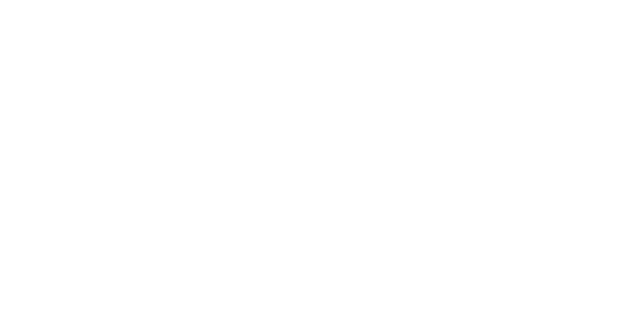
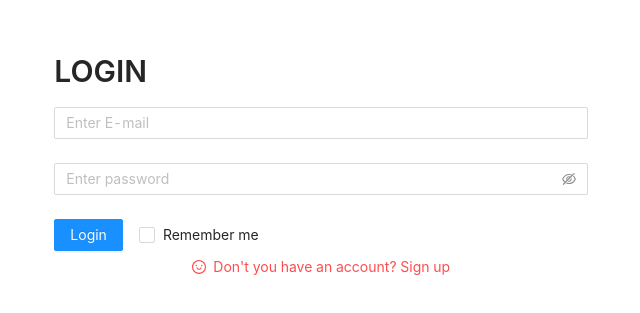
Before and after one commit to dev-jaesim/youtube-clone, a React (Create React App) app in the folder client/: page /login in a window 1280 px wide. Shown: the part 253-566 px from the top of the page, without its empty margins (319-959 px from the left). Built offline with nearby package versions, Linux system fonts and the light colour scheme.

Commit message:
ADD: Client side login page

```diff
--- a/client/package.json
+++ b/client/package.json
@@ -1,11 +1,13 @@
 {
   "name": "client",
+  "proxy": "http://127.0.0.1:5000",
   "version": "0.1.0",
   "private": true,
   "dependencies": {
     "@testing-library/jest-dom": "^4.2.4",
     "@testing-library/react": "^9.3.2",
     "@testing-library/user-event": "^7.1.2",
+    "antd": "^4.3.0",
     "axios": "^0.19.2",
     "react": "^16.13.1",
     "react-dom": "^16.13.1",
--- a/client/src/App.js
+++ b/client/src/App.js
@@ -1,6 +1,7 @@
 import React, { Suspense } from "react";
 import { Route, Switch } from "react-router-dom";
 import LandingPage from "./components/views/LandingPage/LandingPage";
+import LoginPage from "./components/views/LoginPage/LoginPage";
 import TestPage from "./components/views/TestPage/TestPage";
 
 function App() {
@@ -8,6 +9,7 @@
     <Suspense fallback={<div>Loading...</div>}>
       <Switch>
         <Route exact path="/" component={LandingPage} />
+        <Route exact path="/login" component={LoginPage} />
         <Route exact path="/test" component={TestPage} />
       </Switch>
     </Suspense>
--- a/client/src/_actions/types.js
+++ b/client/src/_actions/types.js
@@ -2,3 +2,4 @@
 export const REGISTER_USER = "register_user";
 export const AUTH_USER = "auth_user";
 export const LOGOUT_USER = "logout_user";
+export const TEST = "test";
--- a/client/src/_actions/user_actions.js
+++ b/client/src/_actions/user_actions.js
@@ -1,6 +1,23 @@
 import axios from "axios";
-import { LOGIN_USER, REGISTER_USER, AUTH_USER, LOGOUT_USER } from "./types";
+import {
+  LOGIN_USER,
+  REGISTER_USER,
+  AUTH_USER,
+  LOGOUT_USER,
+  TEST,
+} from "./types";
 import { USER_SERVER } from "../components/Config.js";
+
+export function test() {
+  const request = axios
+    .get(`${USER_SERVER}/test`)
+    .then((response) => response.data);
+
+  return {
+    type: TEST,
+    payload: request,
+  };
+}
 
 export function registerUser(dataToSubmit) {
   const request = axios
--- a/client/src/_reducers/user_reducer.js
+++ b/client/src/_reducers/user_reducer.js
@@ -3,6 +3,7 @@
   REGISTER_USER,
   AUTH_USER,
   LOGOUT_USER,
+  TEST,
 } from "../_actions/types";
 
 export default function (state = {}, action) {
@@ -15,6 +16,8 @@
       return { ...state, userData: action.payload };
     case LOGOUT_USER:
       return { ...state };
+    case TEST:
+      return { test: action.payload };
     default:
       return state;
   }
--- /dev/null
+++ b/client/src/components/views/LoginPage/LoginPage.js
@@ -0,0 +1,126 @@
+import React, { useState } from "react";
+import {
+  Form,
+  Input,
+  Button,
+  Checkbox,
+  Col,
+  Typography,
+  Alert,
+  Row,
+} from "antd";
+import {
+  EyeInvisibleOutlined,
+  EyeTwoTone,
+  SmileOutlined,
+} from "@ant-design/icons";
+import { useDispatch } from "react-redux";
+import { loginUser } from "../../../_actions/user_actions";
+import { Link } from "react-router-dom";
+
+function LoginPage(props) {
+  const { Title } = Typography;
+  const dispatch = useDispatch();
+  const checkValueOfRememerMe = localStorage.getItem("rememberMe")
+    ? true
+    : false;
+
+  const [rememberMe, setRememberMe] = useState(checkValueOfRememerMe);
+  const handleRememberMe = (e) => {
+    setRememberMe(!rememberMe);
+  };
+
+  const [email, setEmail] = useState(localStorage.getItem("rememberMe"));
+  const [password, setPassword] = useState("");
+  const [errorMessage, setErrorMessage] = useState("");
+
+  const handleChange = (e) => {
+    if (e.target.type === "email") {
+      setEmail(e.target.value);
+    } else {
+      setPassword(e.target.value);
+    }
+  };
+
+  const validateMessages = {
+    required: "${name} is required!",
+    types: {
+      email: "Not validate email!",
+    },
+  };
+
+  const onFinish = (values) => {
+    const formData = {
+      email: values.Email,
+      password: values.Password,
+    };
+
+    dispatch(loginUser(formData)).then((response) => {
+      if (response.payload.loginSuccess) {
+        if (rememberMe) {
+          window.localStorage.setItem("rememberMe", email);
+        } else {
+          localStorage.removeItem("rememberMe");
+        }
+        props.history.push("/");
+      } else {
+        setErrorMessage(response.payload.message);
+      }
+    });
+  };
+
+  return (
+    <Row
+      type="flex"
+      align="middle"
+      style={{ marginTop: "2rem", height: "100vh" }}
+    >
+      <Col className="gutter-row" lg={{ span: 10, offset: 7 }}>
+        <Title level={2}>LOGIN</Title>
+        <Form
+          validateMessages={validateMessages}
+          onFinish={onFinish}
+          initialValues={{ Email: email }}
+        >
+          <Form.Item name={"Email"} rules={[{ required: true, type: "email" }]}>
+            <Input
+              value={email}
+              type="email"
+              onChange={handleChange}
+              placeholder="Enter E-mail"
+            />
+          </Form.Item>
+          <Form.Item name={"Password"} rules={[{ required: true }]}>
+            <Input.Password
+              value={password}
+              onChange={handleChange}
+              placeholder="Enter password"
+              iconRender={(visible) =>
+                visible ? <EyeTwoTone /> : <EyeInvisibleOutlined />
+              }
+            />
+          </Form.Item>
+          <Button type="primary" htmlType="submit">
+            Login
+          </Button>
+          <Checkbox
+            onClick={handleRememberMe}
+            checked={rememberMe}
+            style={{ marginLeft: "1rem" }}
+          >
+            Remember me
+          </Checkbox>
+          <Form.Item style={{ textAlign: "center" }}>
+            <Link to="/register" style={{ color: "#ff4d4f" }}>
+              <SmileOutlined />
+              &nbsp;&nbsp;Don't you have an account? Sign up
+            </Link>
+          </Form.Item>
+        </Form>
+        {errorMessage && <Alert message={errorMessage} type="error" />}
+      </Col>
+    </Row>
+  );
+}
+
+export default LoginPage;
--- a/client/src/components/views/TestPage/TestPage.js
+++ b/client/src/components/views/TestPage/TestPage.js
@@ -1,13 +1,18 @@
-import React from "react";
-import axios from "axios";
+import React, { useEffect, useState } from "react";
+import { useDispatch } from "react-redux";
+import { test } from "../../../_actions/user_actions";
 
 function TestPage() {
-  axios.get("/api/users/test").then((response) => {
-    console.log(response.data);
-  });
+  const dispatch = useDispatch();
+  const [msg, setmsg] = useState("");
+
+  useEffect(() => {
+    dispatch(test()).then((response) => setmsg(response.payload.message));
+  }, [dispatch]);
+
   return (
     <div>
-      <h1>Hello from Test Page</h1>
+      <h1>{msg}</h1>
     </div>
   );
 }
--- a/client/src/index.js
+++ b/client/src/index.js
@@ -1,6 +1,6 @@
 import React from "react";
 import ReactDOM from "react-dom";
-import "./index.css";
+// import "./index.css";
 import App from "./App";
 import * as serviceWorker from "./serviceWorker";
 import { BrowserRouter } from "react-router-dom";
@@ -9,6 +9,7 @@
 import promiseMiddleware from "redux-promise";
 import ReduxThunk from "redux-thunk";
 import Reducer from "./_reducers";
+import "antd/dist/antd.css";
 
 const createStoreWithMiddleware = applyMiddleware(
   promiseMiddleware,
```
Also changed, not shown: 2 other files (tests, documents, lock files or other folders).
